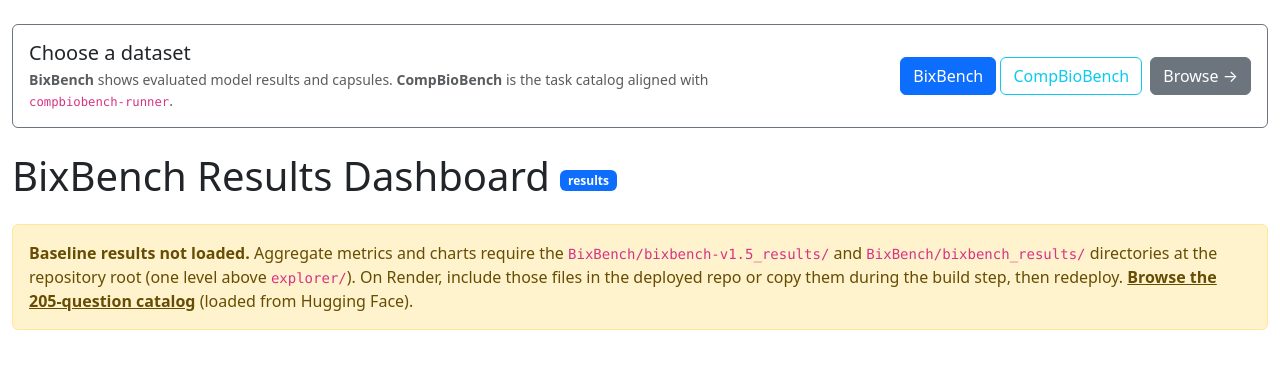
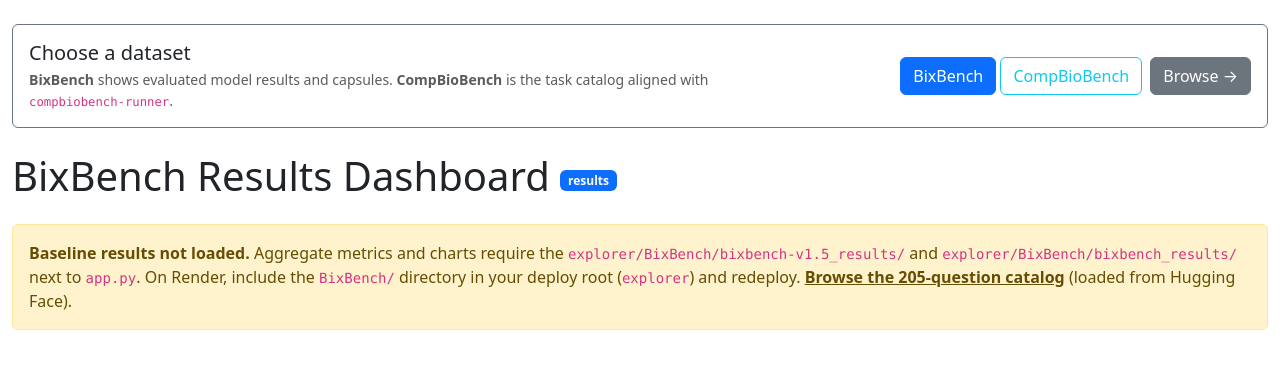
Before and after one commit to mingayai/biobench, a Flask app: page / in a window 1280 px wide. Shown: the part 56-425 px from the top of the page. Run offline with Flask 3, Linux system fonts and the light colour scheme; some libraries are stand-ins or nearby versions.

Commit message:
reorganize directory for render

```diff
--- a/explorer/app.py
+++ b/explorer/app.py
@@ -80,7 +80,7 @@
         # `huggingface_hub` / `datasets` read HF_TOKEN; Render often sets HUGGING_FACE_HUB_TOKEN only.
         os.environ['HF_TOKEN'] = hf_token
 
-    base_path = Path(__file__).parent.parent / 'BixBench'
+    base_path = Path(__file__).parent / 'BixBench'
 
     # Load v1.5 CSVs
     v1_5_path = base_path / 'bixbench-v1.5_results' / 'zero_shot_baselines'
--- a/explorer/templates/dashboard.html
+++ b/explorer/templates/dashboard.html
@@ -125,9 +125,9 @@
 {% if bixbench_results_missing %}
 <div class="alert alert-warning">
     <strong>Baseline results not loaded.</strong> Aggregate metrics and charts require the
-    <code>BixBench/bixbench-v1.5_results/</code> and <code>BixBench/bixbench_results/</code> directories
-    at the repository root (one level above <code>explorer/</code>). On Render, include those files in the
-    deployed repo or copy them during the build step, then redeploy.
+    <code>explorer/BixBench/bixbench-v1.5_results/</code> and <code>explorer/BixBench/bixbench_results/</code>
+    next to <code>app.py</code>. On Render, include the <code>BixBench/</code> directory in your deploy root
+    (<code>explorer</code>) and redeploy.
     <a href="/questions" class="alert-link">Browse the 205-question catalog</a> (loaded from Hugging Face).
 </div>
 {% endif %}
```
Also changed, not shown: explorer/README.md.
